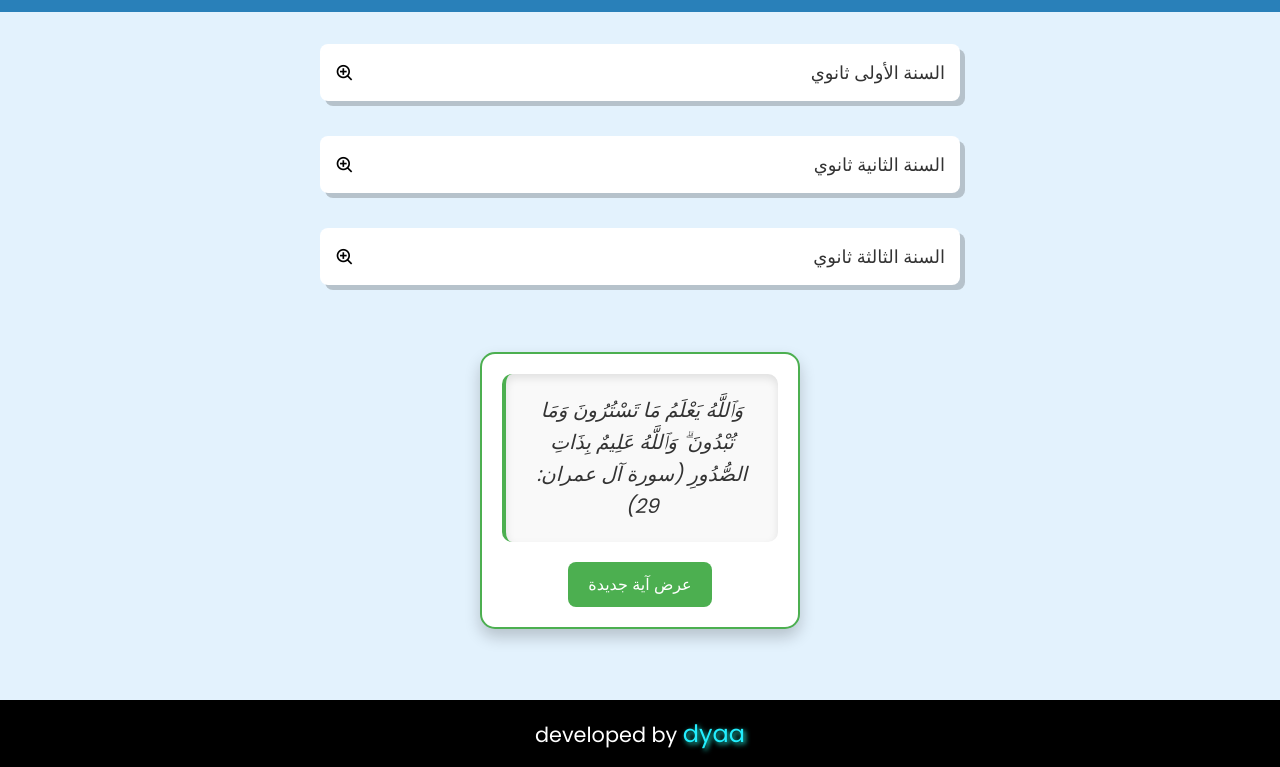
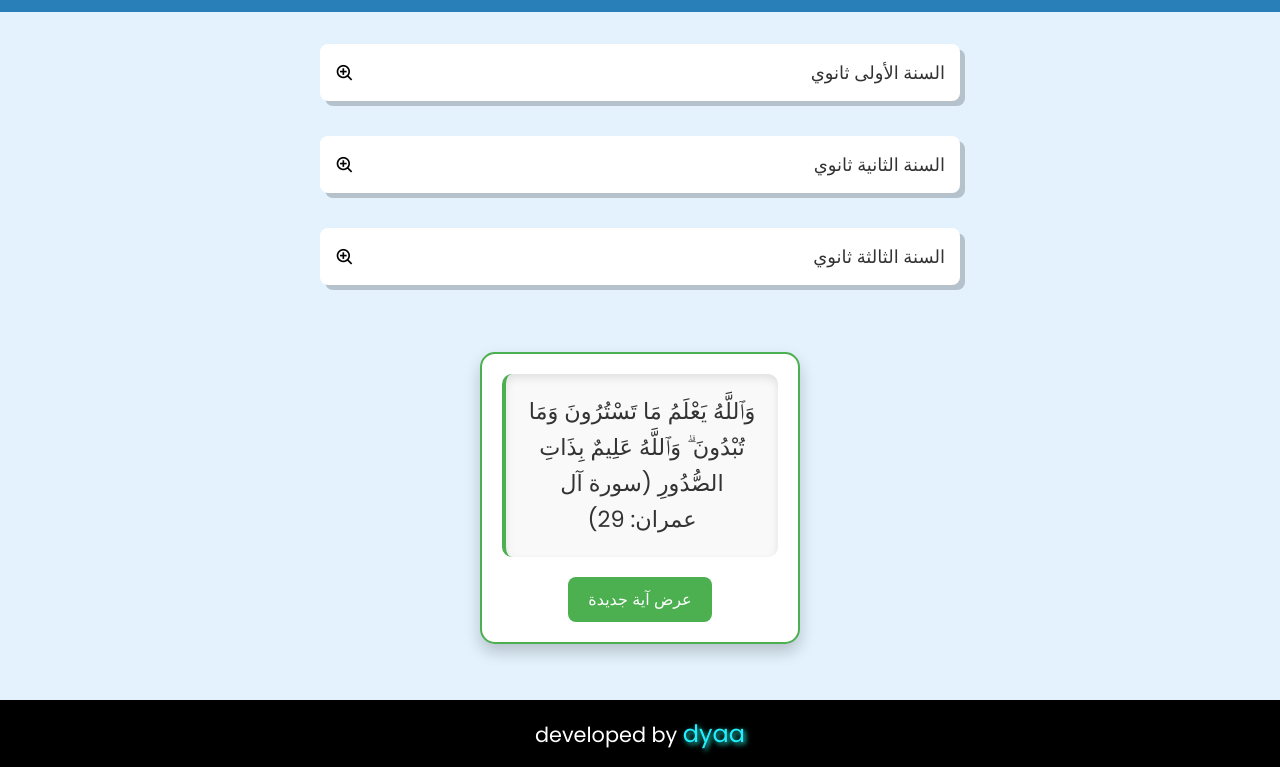
Before and after one commit to Dhiya2007/dyaa-exam, a plain HTML site: page index.html in a window 1280 px wide. Shown: the part 100-867 px from the top of the page. Drawn offline with nearby package versions, Linux system fonts and the light colour scheme.

Commit message:
Add files via upload

```diff
--- a/style.css
+++ b/style.css
@@ -1,6 +1,6 @@
 @import url('https://fonts.googleapis.com/css2?family=Poppins:wght@300;400;500;600&display=swap');
 
-        * {
+         * {
             margin: 0;
             padding: 0;
             scroll-behavior: smooth;
@@ -180,10 +180,10 @@ header h1 {
             border-radius: 10px;
             box-shadow: inset 0 4px 8px rgba(0, 0, 0, 0.1);
             border-left: 4px solid #4CAF50; /* لون أخضر زاهي */
-            font-size: 20px;
+            font-size: 1.4rem;
             color: #333;
             line-height: 1.6;
-            font-style: oblique;
+            font-style: normal;
         }
 
         .button {
```
